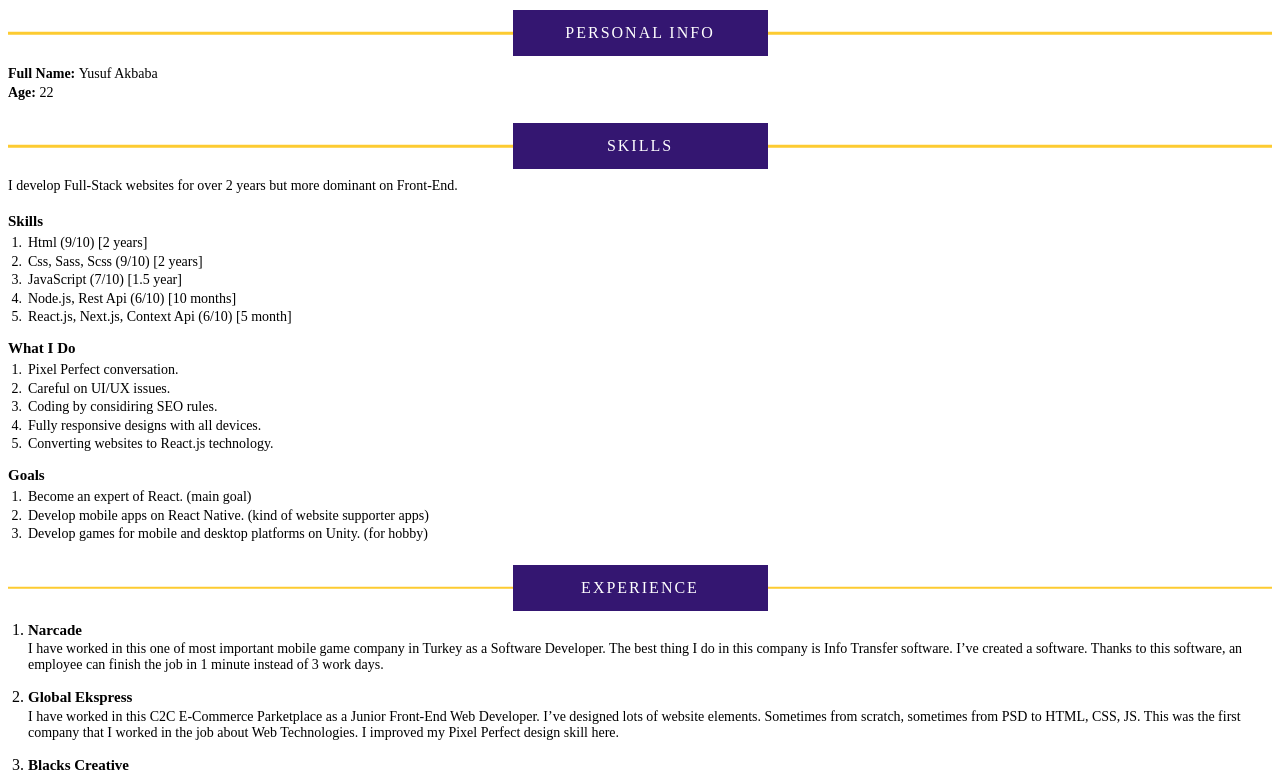
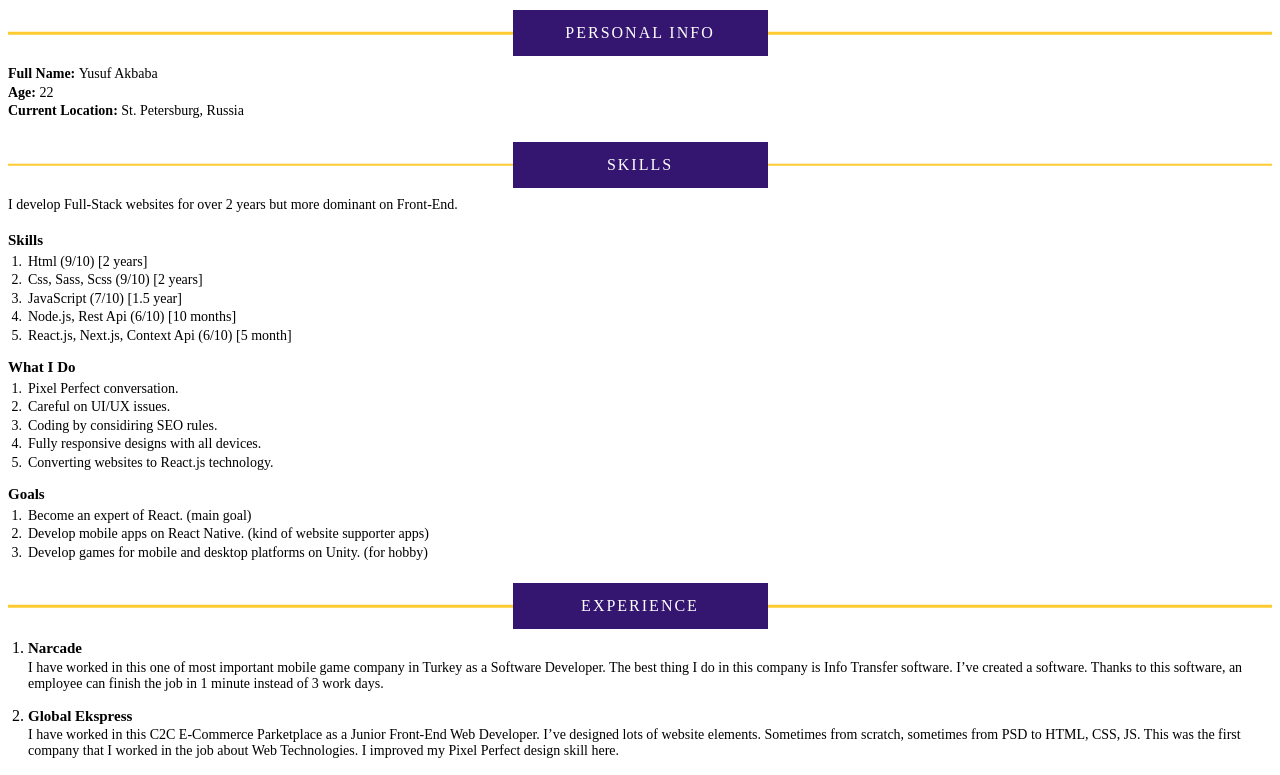
Before and after one commit to yusufcode/mywebsite-next, a Next.js app: page /cv-resume in a window 1280 px wide. Shown: the top 775 px of the page. Built offline with nearby package versions, Linux system fonts and the light colour scheme.

Commit message:
Update cv-resume.js

```diff
--- a/pages/cv-resume.js
+++ b/pages/cv-resume.js
@@ -50,6 +50,7 @@ export default function Home() {
         <div className={styles.sectionBody}>
           <TitleText title="Full Name" text="Yusuf Akbaba" />
           <TitleText title="Age" text="22" />
+          <TitleText title="Current Location" text="St. Petersburg, Russia" />
         </div>
       </div>
 
```
